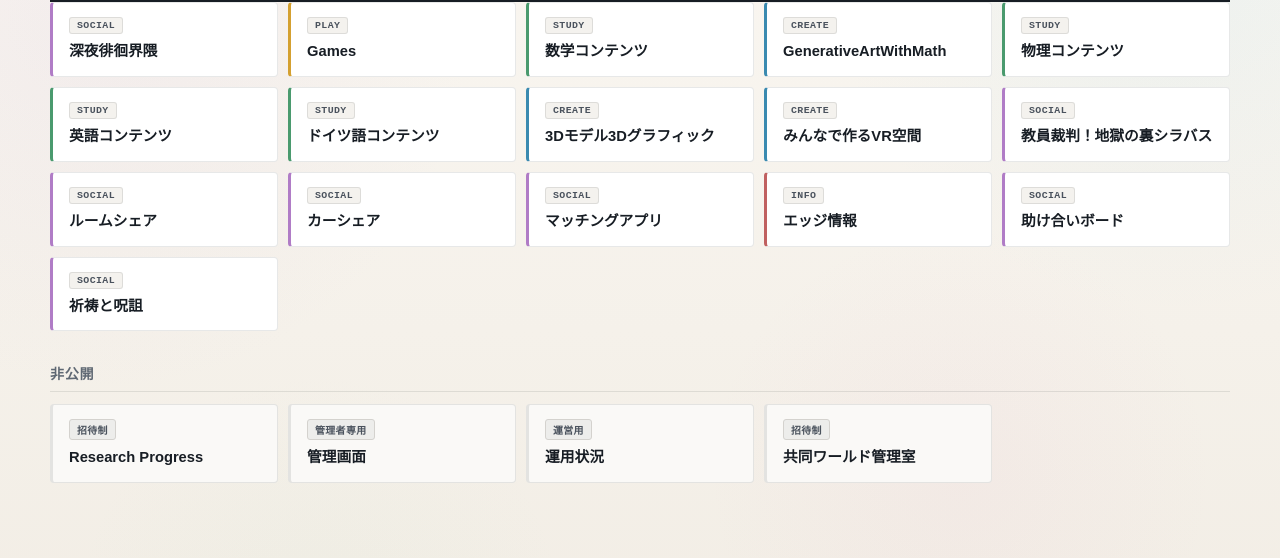
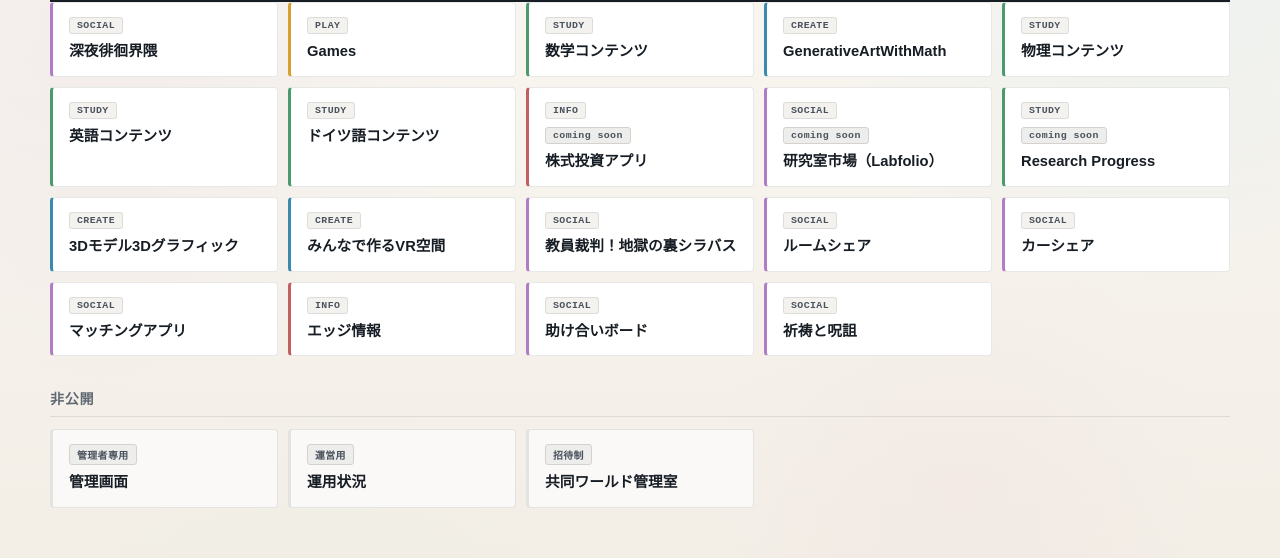
Before and after one commit to KaitoSado/private-field-homepage, a Next.js app: page /apps in a window 1280 px wide. Shown: the part 154-712 px from the top of the page. Built offline with nearby package versions, Linux system fonts and the light colour scheme; no server answers.

Commit message:
Add coming soon apps to listing

```diff
--- a/app/apps/page.js
+++ b/app/apps/page.js
@@ -13,6 +13,9 @@ const plannedApps = [
   { name: "物理コンテンツ", href: "/apps/physics", tag: "study" },
   { name: "英語コンテンツ", href: "/apps/english", tag: "study" },
   { name: "ドイツ語コンテンツ", href: "/apps/german", tag: "study" },
+  { name: "株式投資アプリ", tag: "info", status: "coming soon" },
+  { name: "研究室市場（Labfolio）", tag: "social", status: "coming soon" },
+  { name: "Research Progress", tag: "study", status: "coming soon" },
   { name: "3Dモデル3Dグラフィック", href: "/apps/3d", tag: "create" },
   { name: "みんなで作るVR空間", href: "/apps/vr", tag: "create" },
   { name: "教員裁判！地獄の裏シラバス", href: "/apps/classes", tag: "social" },
@@ -25,11 +28,42 @@ const plannedApps = [
 ];
 
 const privateApps = [
-  { name: "Research Progress", href: "/apps/research-progress", status: "招待制" },
   { name: "管理画面", href: "/admin", status: "管理者専用" },
   { name: "運用状況", href: "/ops", status: "運営用" },
   { name: "共同ワールド管理室", href: "/apps/vr", status: "招待制" }
 ];
+
+function AppsCard({ app, privateCard = false }) {
+  const cardClassName = [
+    "apps-card",
+    privateCard ? "is-private" : `is-${app.tag}`,
+    app.status === "coming soon" ? "is-coming-soon" : ""
+  ]
+    .filter(Boolean)
+    .join(" ");
+
+  const content = (
+    <>
+      {app.tag ? <span className="apps-tag">{app.tag}</span> : null}
+      {app.status ? <span className="apps-status">{app.status}</span> : null}
+      <h2>{app.name}</h2>
+    </>
+  );
+
+  if (!app.href || app.status === "coming soon") {
+    return (
+      <article className={cardClassName} aria-disabled="true">
+        {content}
+      </article>
+    );
+  }
+
+  return (
+    <Link href={app.href} className={cardClassName}>
+      {content}
+    </Link>
+  );
+}
 
 export default function AppsPage() {
   return (
@@ -40,10 +74,7 @@ export default function AppsPage() {
 
       <section className="apps-grid">
         {plannedApps.map((app) => (
-          <Link key={app.name} href={app.href} className={`apps-card is-${app.tag}`}>
-            <span className="apps-tag">{app.tag}</span>
-            <h2>{app.name}</h2>
-          </Link>
+          <AppsCard key={app.name} app={app} />
         ))}
       </section>
 
@@ -53,10 +84,7 @@ export default function AppsPage() {
         </div>
         <div className="apps-grid">
           {privateApps.map((app) => (
-            <Link key={app.name} href={app.href} className="apps-card is-private">
-              <span className="apps-status">{app.status}</span>
-              <h2>{app.name}</h2>
-            </Link>
+            <AppsCard key={app.name} app={app} privateCard />
           ))}
         </div>
       </section>
```
Also changed, not shown: 2 other files (tests, documents, lock files or other folders).
